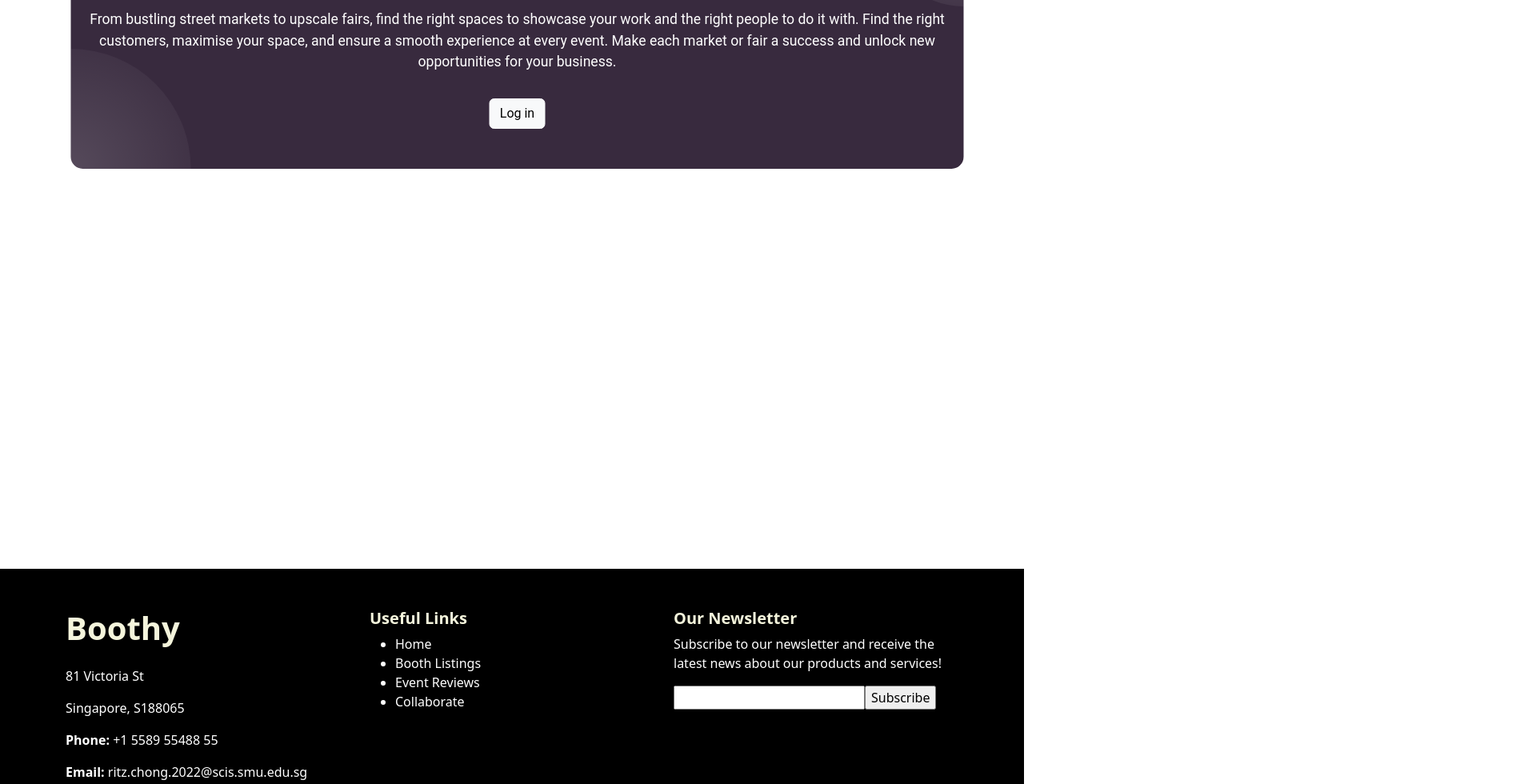
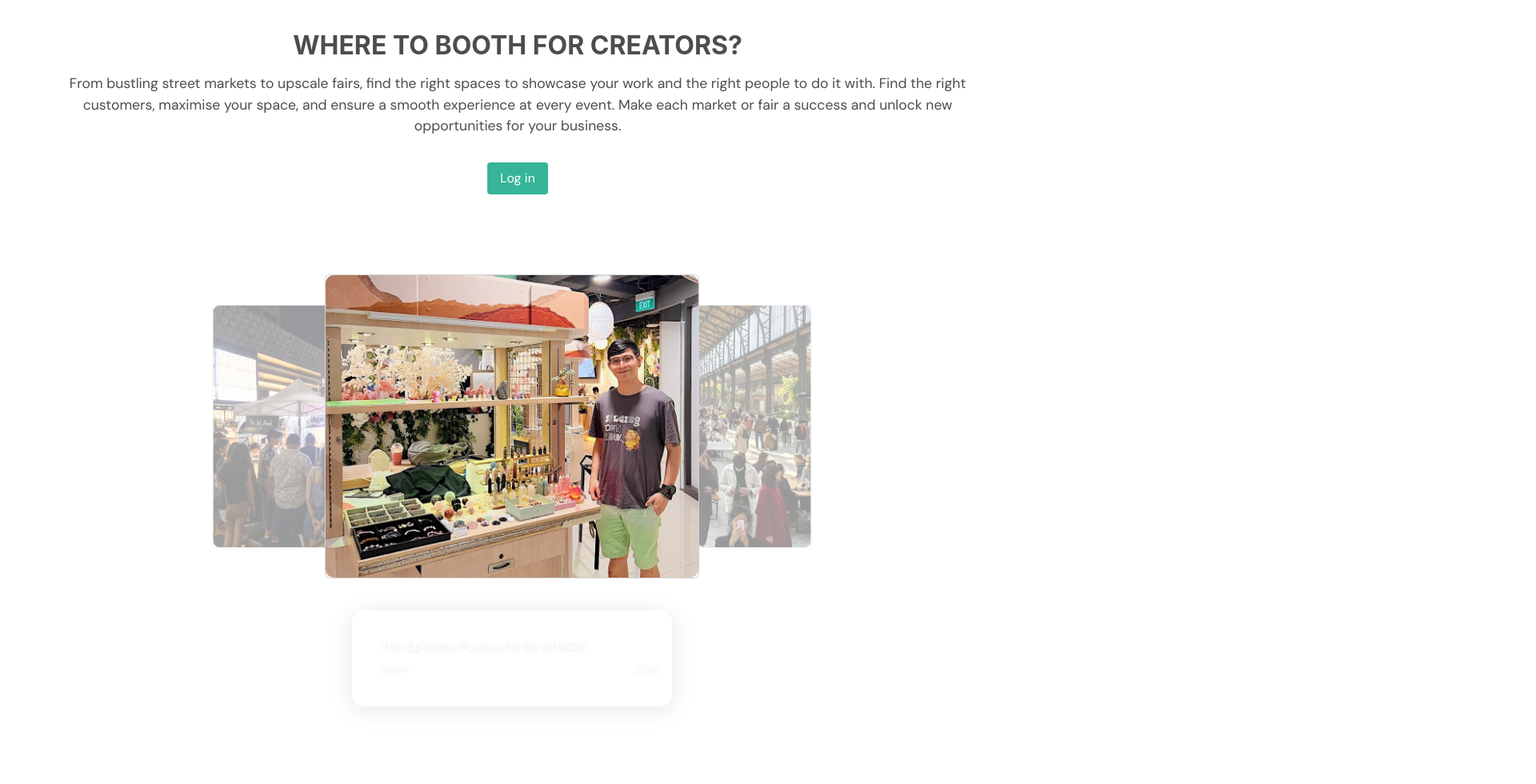
Before and after one commit to PeachyMangoz/VenueVibe, a Vue app in the folder VenueVibe/frontend/: page / in a window 1280 px wide. Shown: the part 860-1840 px from the top of the page at 80% size, 1920 px wide, since content can reach past the window. Built offline with nearby package versions, Linux system fonts and the light colour scheme; a web font is replaced by a local one.

Commit message:
slight design changes homepage

```diff
--- a/VenueVibe/frontend/src/views/Homepage.vue
+++ b/VenueVibe/frontend/src/views/Homepage.vue
@@ -1,12 +1,11 @@
+<link href="https://fonts.googleapis.com/css2?family=Inter:wght@400;600;700&family=Playfair+Display:wght@700&family=Montserrat:wght@600;700&display=swap" rel="stylesheet"></
+</link>
 <template>
     <div>
         <!-- Splash Screen -->
         <div id="splash-screen">
             <div class="animated-text">Welcome to <span class="fw-bold" style="color:#36b598;">Boothy</span></div>
         </div>
-
-        <!-- Navbar -->
-        <NavBar />
 
         <!-- Banner Section -->
         <div class="wrapper">
@@ -16,8 +15,7 @@
             <div class="container-fluid p-0 d-none d-md-block" id="imgBanner">
                 <div class="position-relative">
                     <img src="../images/img1.png" class="img-fluid w-100" alt="Banner Image">
-                <div class="centered-text " style="color:white;">
-                    <!-- Split "Boothy" into individual spans for animation -->
+                    <div class="centered-text" style="color:white;">
                         <span class="letter">B</span>
                         <span class="letter">o</span>
                         <span class="letter">o</span>
@@ -31,53 +29,56 @@
             <!-- Main Content Section -->
             <div class="container mt-5 main-content">
                 <div class="main-banner">
-                <h2>WHERE TO BOOTH FOR CREATORS?</h2>
+                    <h2 class="heading-inter text-5xl font-bold tracking-tight">WHERE TO BOOTH FOR CREATORS?</h2>
                     <p>From bustling street markets to upscale fairs, find the right spaces to showcase your work and the right people to do it with. Find the right customers, maximise your space, and ensure a smooth experience at every event. Make each market or fair a success and unlock new opportunities for your business.</p>
-                <router-link to="/login" class="btn btn-light mt-3">Log in</router-link>
+                    <router-link to="/login" class="btn green-btn mt-3">Log in</router-link>
                 </div>
 
-            <!-- Carousel Section -->
-            <div id="eventCardsCarousel" class="carousel slide mt-5" data-bs-ride="carousel">
-  <div class="carousel-inner">
-      <!-- First slide -->
-      <div class="carousel-item active">
-          <div class="col-8 mx-auto">
-              <div class="card event-card">
+                <!-- 3D Carousel Section -->
+                <div class="carousel-container">
+                    <input type="radio" name="slider" id="item-1" v-model="selectedItem" value="item-1" checked>
+                    <input type="radio" name="slider" id="item-2" v-model="selectedItem" value="item-2">
+                    <input type="radio" name="slider" id="item-3" v-model="selectedItem" value="item-3">
+
+                    <div class="cards">
+                        <label class="card" for="item-1" id="song-1">
                             <img src="../images/img4.png" alt="Event Image">
-                  <p>The Epitome Pushcarts By INVADE</p>
+                        </label>
+                        <label class="card" for="item-2" id="song-2">
+                            <img src="../images/img2.png" alt="Event Image">
+                        </label>
+                        <label class="card" for="item-3" id="song-3">
+                            <img src="../images/img5.png" alt="Event Image">
+                        </label>
+                    </div>
+
+                    <div class="player glass-effect">
+                        <div class="upper-part">
+                            <div class="info-area" id="test">
+                                <div class="song-info" id="song-info-1">
+                                    <div class="title">The Epitome Pushcarts By INVADE</div>
+                                    <div class="sub-line">
+                                        <div class="subtitle">Event</div>
+                                        <div class="time">2024</div>
                                     </div>
                                 </div>
-      </div>
-      <!-- Second slide -->
-      <div class="carousel-item">
-          <div class="col-8 mx-auto">
-              <div class="card event-card">
-                  <img src="../images/img2.png" alt="Event Image">
-                  <p>Merry Makers Market @FoundryArtCentre</p>
+                                <div class="song-info " id="song-info-2">
+                                    <div class="title">Merry Makers Market @FoundryArtCentre</div>
+                                    <div class="sub-line">
+                                        <div class="subtitle">Event</div>
+                                        <div class="time">2024</div>
                                     </div>
                                 </div>
-      </div>
-      <!-- Third slide -->
-      <div class="carousel-item">
-          <div class="col-8 mx-auto">
-              <div class="card event-card">
-                  <img src="../images/img5.png" alt="Event Image">
-                  <p>Night At Orchard By INVADE</p>
+                                <div class="song-info " id="song-info-3">
+                                    <div class="title">Night At Orchard By INVADE</div>
+                                    <div class="sub-line">
+                                        <div class="subtitle">Event</div>
+                                        <div class="time">2024</div>
                                     </div>
                                 </div>
                             </div>
                         </div>
-                <!-- Carousel Controls -->
-                <button class="carousel-control-prev" type="button" data-bs-target="#eventCardsCarousel"
-                    data-bs-slide="prev">
-                    <span class="carousel-control-prev-icon" aria-hidden="true"></span>
-                    <span class="visually-hidden">Previous</span>
-                </button>
-                <button class="carousel-control-next" type="button" data-bs-target="#eventCardsCarousel"
-                    data-bs-slide="next">
-                    <span class="carousel-control-next-icon" aria-hidden="true"></span>
-                    <span class="visually-hidden">Next</span>
-                </button>
+                    </div>
                 </div>
             </div>
         </div>
@@ -85,7 +86,6 @@
 </template>
 
 <script>
-
 import { gsap } from "gsap";
 import { ScrollTrigger } from "gsap/ScrollTrigger";
 
@@ -93,6 +93,11 @@ gsap.registerPlugin(ScrollTrigger);
 
 export default {
     name: 'HomePage',
+    data() {
+        return {
+            selectedItem: 'item-1'
+        }
+    },
     mounted() {
         // Initially lock scrolling
         document.body.style.overflow = 'hidden';
@@ -110,67 +115,58 @@ export default {
 
                 // Animate the left and right divs
                 timeline.to('.left', {
-          duration: 1, // Duration of 2 seconds
-          width: '50%', // Animate to 50% width
-          ease: "power2.inOut", // Smooth easing
-        }, 0.5); // Start after 0.8 seconds
+                    duration: 1,
+                    width: '50%',
+                    ease: "power2.inOut",
+                }, 0.5);
 
                 timeline.to('.right', {
-          duration: 1, // Duration of 2 seconds
-          width: '50%', // Animate to 50% width
-          ease: "power3.inOut", // Smooth easing
-        }, 0.4); // Start after 0.6 seconds
+                    duration: 1,
+                    width: '50%',
+                    ease: "power3.inOut",
+                }, 0.4);
 
                 // Animate the banner image sliding in from the left
                 timeline.fromTo('#imgBanner img', {
-          x: '-100%', // Initial state: off-screen on the left
+                    x: '-100%',
                 }, {
-          x: '0%', // Final state: in its original position
-          duration: 1.5, // Duration of 2 seconds
-          ease: "power2.inOut", // Smooth easing
+                    x: '0%',
+                    duration: 1.5,
+                    ease: "power2.inOut",
                 });
 
                 // Animate the main-banner sliding in from the left
                 timeline.fromTo('.main-banner', {
-          x: '120%', // Initial state: off-screen on the left
+                    x: '120%',
                 }, {
-          x: '0%', // Final state: in its original position
-          duration: 1.5, // Duration of 1 second
-          ease: "power2.inOut", // Smooth easing
-        }, "<"); // Start this animation simultaneously with the end of the imgBanner animation
-
+                    x: '0%',
+                    duration: 1.5,
+                    ease: "power2.inOut",
+                }, "<");
 
                 // Animate the letters after the banner image has appeared
                 timeline.fromTo(
-          ".letter", // Select all elements with class "letter"
-          { opacity: 0, y: 50 }, // Initial state: invisible and below the position
+                    ".letter",
+                    { opacity: 0, y: 50 },
                     {
-            opacity: 1, // Final state: fully visible
-            y: 0, // Move to the original position
-            duration: 0.5, // Duration of 1 second per letter
-            stagger: 0.1, // Stagger effect: delay each letter by 0.1 second
-            ease: "power2.out", // Easing effect for smooth animation
+                        opacity: 1,
+                        y: 0,
+                        duration: 0.5,
+                        stagger: 0.1,
+                        ease: "power2.out",
                     }
                 );
-
             }
-    }, 3000); // 3 seconds delay for the splash screen to disappear
+        }, 3000);
     }
 };
-
 </script>
 
 <style scoped>
-/* Add your styles here, copied from splash.css, vv.css, or directly from the HTML */
-/* General Reset */
-body,
-html {
-    margin: 0;
-    padding: 0;
-    height: 100%;
-    font-family: 'Arial', sans-serif;
-    /* Prevents scrolling during the animation */
-}
+@import url("https://fonts.googleapis.com/css?family=DM+Sans:400,500,700&display=swap");
+.heading-inter { font-family: 'Inter', sans-serif; }
+.heading-playfair { font-family: 'Playfair Display', serif; }
+.heading-montserrat { font-family: 'Montserrat', sans-serif; }
 
 /* Splash Screen Style */
 #splash-screen {
@@ -178,7 +174,6 @@ html {
     width: 100%;
     height: 100vh;
     background-color: #1a1a1a;
-    /* Dark background */
     display: flex;
     justify-content: center;
     align-items: center;
@@ -188,7 +183,6 @@ html {
     transition: all 0.5s ease-in-out;
 }
 
-/* Text Animation */
 .animated-text {
     opacity: 0;
     animation: fadeInOut 3s ease-in-out;
@@ -196,55 +190,21 @@ html {
 }
 
 @keyframes fadeInOut {
-    0% {
-        opacity: 0;
+    0% { opacity: 0; }
+    50% { opacity: 1; }
+    100% { opacity: 0; }
 }
 
-    50% {
-        opacity: 1;
-    }
-
-    100% {
-        opacity: 0;
-    }
-}
-
-/* Splash Screen Hide Animation */
 .splash-hidden {
     transform: translateY(-100%);
-    /* Slide up effect */
     opacity: 0;
 }
 
 /* Main Content Style */
-#main-content {
-    opacity: 0;
-    transition: opacity 1s ease-in-out;
-}
-
-.main-visible {
-    opacity: 1;
-}
-
-/*vv.css*/
-body {
-    background-color: #f0f4f8;
-    position: relative;
-}
-
-.header {
-    background-color: white;
-    padding: 20px;
-    text-align: center;
-}
-
-.header h1 {
-    color: #36b598;
-}
-
 .main-banner {
-    background-color: #382a3e;
-    color: white;
+    background-color: rgba(255, 255, 255, 0.89);
+    color: rgb(78, 76, 76);
+    /* backdrop-filter: blur(10px); */
     text-align: center;
     padding: 50px 20px;
     border-radius: 15px;
@@ -262,90 +222,177 @@ body {
     font-size: 1.1rem;
 }
 
-.main-banner::before {
-    content: '';
+/* Carousel Styles */
+.carousel-container {
+    width: 100%;
+    max-width: 800px;
+    max-height: 600px;
+    height: 100%;
+    transform-style: preserve-3d;
+    display: flex;
+    justify-content: center;
+    flex-direction: column;
+    align-items: center;
+    margin: 0 auto;
+    padding: 30px 10px;
+}
+
+input[type=radio] {
+    display: none;
+}
+
+.card {
     position: absolute;
-    top: -100px;
-    right: -100px;
-    width: 200px;
-    height: 200px;
-    background: radial-gradient(circle, rgba(255, 255, 255, 0.2), rgba(255, 255, 255, 0));
-    border-radius: 50%;
+    width: 60%;
+    height: 100%;
+    left: 0;
+    right: 0;
+    margin: auto;
+    transition: transform .4s ease;
+    cursor: pointer;
+}
+
+.cards {
+    position: relative;
+    width: 100%;
+    height: 400px;
+    margin-bottom: 20px;
+}
+
+.card img {
+    width: 100%;
+    height: 100%;
+    border-radius: 10px;
+    object-fit: cover;
+}
+
+/* Card positions */
+#item-1:checked ~ .cards #song-3,
+#item-2:checked ~ .cards #song-1,
+#item-3:checked ~ .cards #song-2 {
+    transform: translatex(-40%) scale(.8);
+    opacity: .4;
+    z-index: 0;
+}
+
+#item-1:checked ~ .cards #song-2,
+#item-2:checked ~ .cards #song-3,
+#item-3:checked ~ .cards #song-1 {
+    transform: translatex(40%) scale(.8);
+    opacity: .4;
+    z-index: 0;
+}
+
+#item-1:checked ~ .cards #song-1,
+#item-2:checked ~ .cards #song-2,
+#item-3:checked ~ .cards #song-3 {
+    transform: translatex(0) scale(1);
+    opacity: 1;
     z-index: 1;
 }
 
-.main-banner::after {
-    content: '';
-    position: absolute;
-    bottom: -150px;
-    left: -150px;
-    width: 300px;
-    height: 300px;
-    background: radial-gradient(circle, rgba(255, 255, 255, 0.15), rgba(255, 255, 255, 0));
-    border-radius: 50%;
-    z-index: 1;
+.player {
+    width: 400px;
+    height:100px;
+    padding: 16px 10px;
+    margin-top: 20px;
 }
 
-.event-card {
-    border-radius: 15px;
+.glass-effect {
+    height:120px;
+    background: rgba(255, 255, 255, 0.1);
+    backdrop-filter: blur(10px);
+    border-radius: 16px;
+    border: 1px solid rgba(255, 255, 255, 0.2);
+    box-shadow: 0 4px 30px rgba(0, 0, 0, 0.1);
+}
+
+.upper-part {
+    position: relative;
+    display: flex;
     align-items: center;
+    height: 100px;
     overflow: hidden;
 }
 
-.event-card img {
-    width: 800px;
-    height: 400px;
-    object-fit: cover;
+.song-info {
+    width: 100%;
+    display: block;
+    padding: 15px;
+    margin-bottom: 10px;
+    transition: all 0.3s ease;
 }
 
-.event-card p {
-    margin-top: 10px;
-    text-align: center;
-    font-weight: bold;
+.glass-card {
+    background: rgba(54, 181, 152, 0.2);
+    backdrop-filter: blur(5px);
+    border-radius: 12px;
+    border: 1px solid rgba(255, 255, 255, 0.1);
+    box-shadow: 0 4px 15px rgba(0, 0, 0, 0.1);
 }
 
-@keyframes fade-in {
-    to {
-        scale: 1;
-        opacity: 1;
-    }
+.glass-card:hover {
+    background: rgba(54, 181, 152, 0.3);
+    transform: translateY(-2px);
 }
 
-@keyframes fade-out {
-    25% {
-        opacity: 1
+.title {
+    color: white;
+    font-size: 16px;
+    line-height: 24px;
+    font-weight: 500;
+    text-shadow: 0 2px 4px rgba(0, 0, 0, 0.1);
 }
 
-    50% {
-        filter: blur(1px)
+.sub-line {
+    display: flex;
+    justify-content: space-between;
+    width: 100%;
+    margin-top: 8px;
 }
 
-    75%,
-    100% {
-        opacity: 0;
-        scale: 1;
-        filter: blur(1px)
-    }
+.subtitle, .time {
+    font-size: 13px;
+    line-height: 16px;
+    color: rgba(255, 255, 255, 0.9);
+    text-shadow: 0 2px 4px rgba(0, 0, 0, 0.1);
 }
 
-#eventCardsCarousel {
-    scale: .8;
-    opacity: 0;
-    animation: fade-in linear forwards;
-    animation-timeline: view();
-    animation-range: entry 200px;
+.info-area {
+    width: 100%;
+    position: absolute;
+    top: 0;
+    left: 10px;
+    transition: transform .4s ease-in;
 }
 
-#imgBanner {
-    animation: fade-out linear;
-    animation-timeline: view();
-    animation-range: exit;
+#item-2:checked ~ .player #test {
+    transform: translateY(-90px);
 }
 
-/* #imgBanner img {
-    filter: grayscale(50%);
+#item-3:checked ~ .player #test {
+    transform: translateY(-180px);
+}
 
-} */
+/* Banner and Animation Styles */
+.left, .right {
+    position: fixed;
+    top: 0;
+    height: 100vh;
+    z-index: -1;
+}
+
+.left {
+    background: #27352e;
+    left: 0%;
+    width: 0%;
+}
+
+.right {
+    background: #191919;
+    right: 0%;
+    width: 100%;
+}
 
 .position-relative {
     position: relative;
@@ -365,41 +412,64 @@ body {
 
 .letter {
     display: inline-block;
-    opacity: 0; /* Set initial opacity to 0 for GSAP animation */
+    opacity: 0;
 }
 
-.left,
-.right {
-  position: fixed;   /* Make the divs fixed to the viewport */
-  top: 0;
-  height: 100vh;     /* Full viewport height */
-  z-index: -1;       /* Ensure they stay behind other content */
-}
-
-.left {
-  background: #36b598;
-  left: 0%;
-  width: 0%;
-}
-
-.right {
-  background: #191921;
-  right: 0%;
-  width: 100%;
-}
-</style>
-
-<style>
-.main-content[data-v-7ba5bd90] {
+/* Main Content Layout */
+.main-content {
     display: flex;
     flex-direction: column;
     gap: 20px;
     padding: 30px;
     max-width: 100%;
     margin: 0 auto;
-    font-family: 'Roboto', sans-serif;
+    font-family: 'DM Sans', sans-serif;
     padding-top: 80px;
     padding-bottom: 80px;
 }
 
+@keyframes fade-in {
+    to {
+        scale: 1;
+        opacity: 1;
+    }
+}
+
+@keyframes fade-out {
+    25% { opacity: 1 }
+    50% { filter: blur(1px) }
+    75%, 100% {
+        opacity: 0;
+        scale: 1;
+        filter: blur(1px)
+    }
+}
+
+#imgBanner {
+    animation: fade-out linear;
+    animation-timeline: view();
+    animation-range: exit;
+}
+
+.green-btn {
+    background-color: #36b598;
+    color: white;
+    padding: 0.5rem 1rem;
+    border: none;
+    border-radius: 4px;
+    transition: all 0.3s ease;
+  }
+
+  .green-btn:hover {
+    background-color: #2d9b82;
+    transform: translateY(-1px);
+  }
+
+
+  .green-btn:disabled {
+    background-color: #a8d5c9;
+    cursor: not-allowed;
+    transform: none;
+  }
+
 </style>
```
Lines whose indentation alone changed are shown as unchanged.
